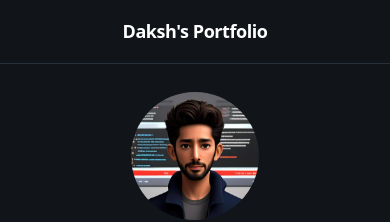
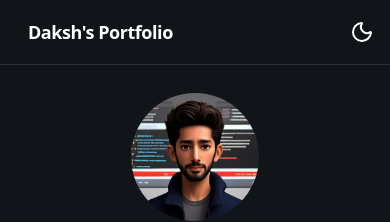
Before and after one commit to dakshydv/portfolio, a Next.js app: page / in a window 390 px wide. Shown: the top 222 px of the page. Built offline with nearby package versions, Linux system fonts and the light colour scheme.

Commit message:
header in mobile screens updated

```diff
--- a/src/components/Header.tsx
+++ b/src/components/Header.tsx
@@ -16,11 +16,16 @@
       }`}
     >
       <div
-        className={`flex items-center gap-4 w-full sm:w-auto justify-center sm:justify-start`}
+        className={`flex items-center gap-4 w-full sm:w-auto px-3`}
       >
         <h2 className="text-lg font-bold leading-tight tracking-tight">
           Daksh&#39;s Portfolio
         </h2>
+      </div>
+      <div className="flex sm:hidden">
+        <button onClick={toggleTheme}>
+          {isDarkTheme ? <Moon /> : <Sun />}
+        </button>
       </div>
       <div className="hidden sm:flex flex-1 justify-end gap-8">
         <div className="flex items-center gap-9">
```
